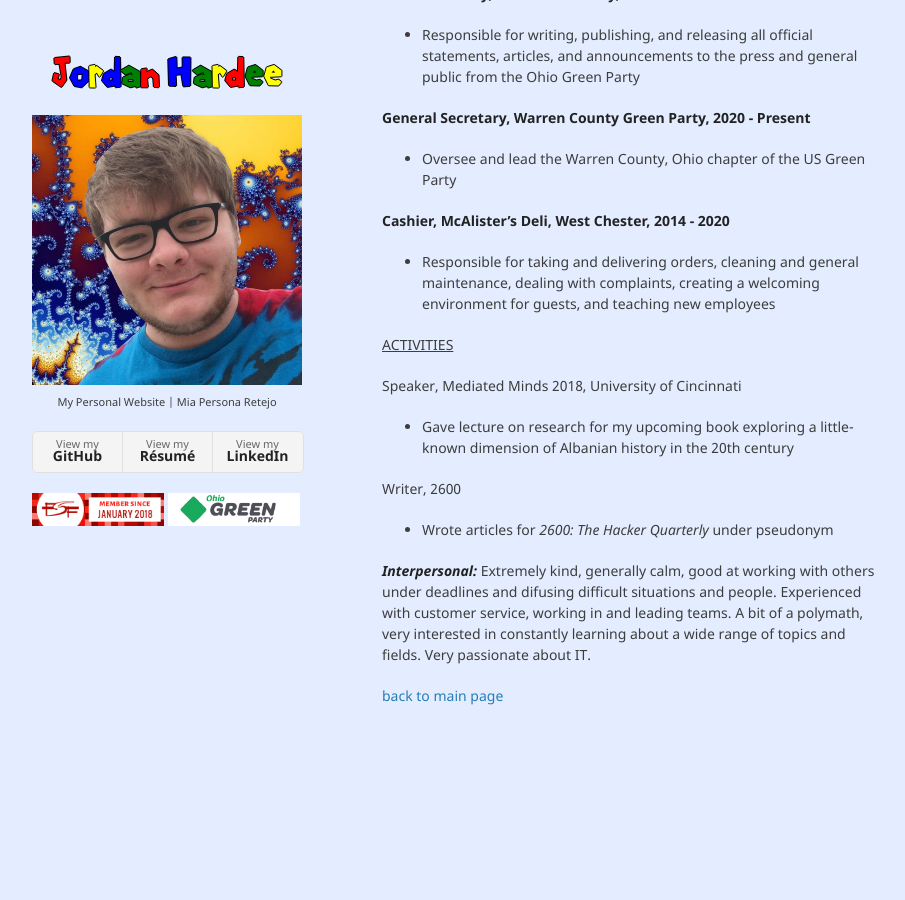
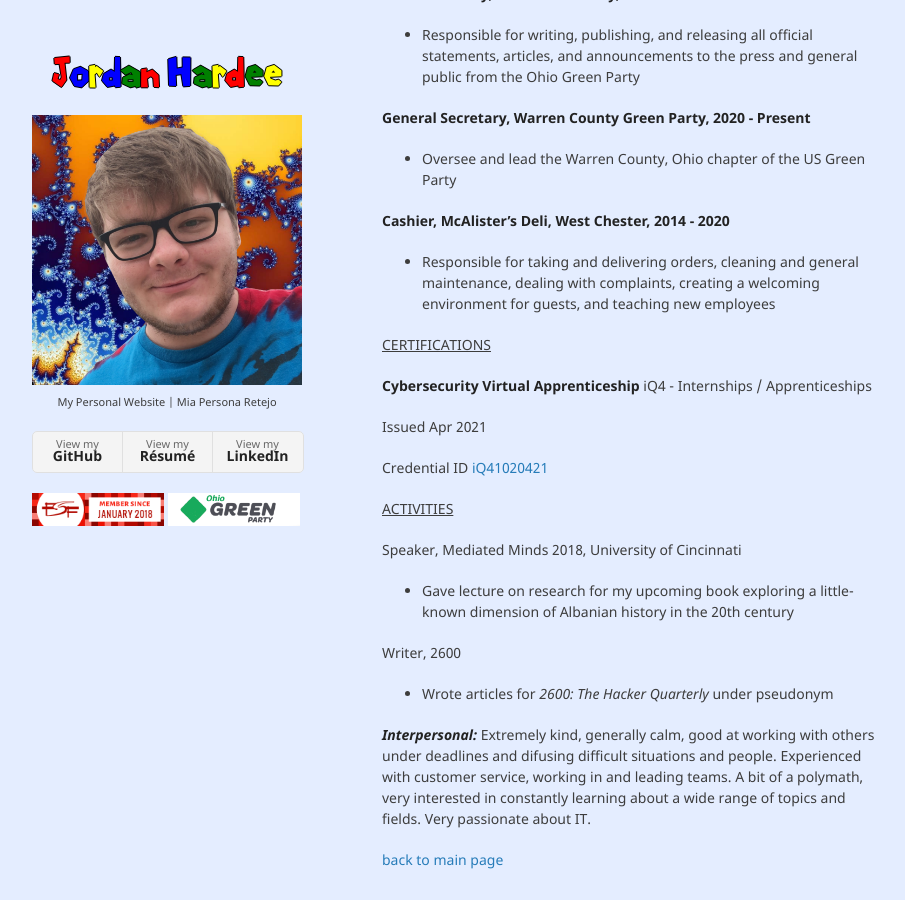
Before and after one commit to jordanhardee/jordanhardee.github.io, a Jekyll site: the page built from resume.md, in a window 1280 px wide and 900 px high, scrolled down 1094 px. Shown: the whole window, without its empty margins (178-1083 px from the left). Built offline with Jekyll 4.4.1, drawn with Linux system fonts in a browser that asks for light colours; our own code applies the rules of GitHub Pages for plain Markdown files; before the commit the page ends 1830 px from its top, so only the background shows below that.

Commit message:
Added certs

```diff
--- a/resume.md
+++ b/resume.md
@@ -47,6 +47,16 @@ layout: default
 **Cashier, McAlister's Deli, West Chester, 2014 - 2020**
 * Responsible for taking and delivering orders, cleaning and general maintenance, dealing with complaints, creating a welcoming environment for guests, and teaching new employees
 
+<ins>CERTIFICATIONS</ins>
+
+**Cybersecurity Virtual Apprenticeship**
+iQ4 - Internships / Apprenticeships
+
+Issued Apr 2021
+
+Credential ID [iQ41020421](https://www.iq4.com/members/?user_id=6076)
+
+
 <ins>ACTIVITIES</ins>
 
 Speaker, Mediated Minds 2018, University of Cincinnati
```
